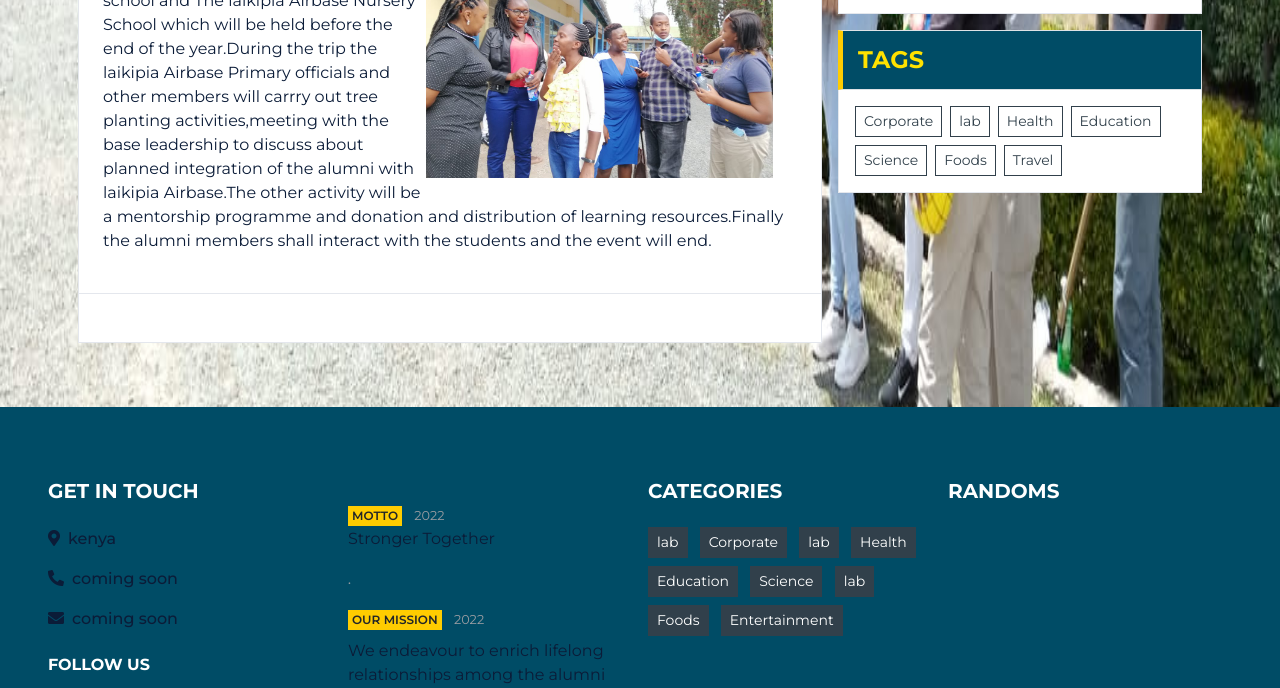
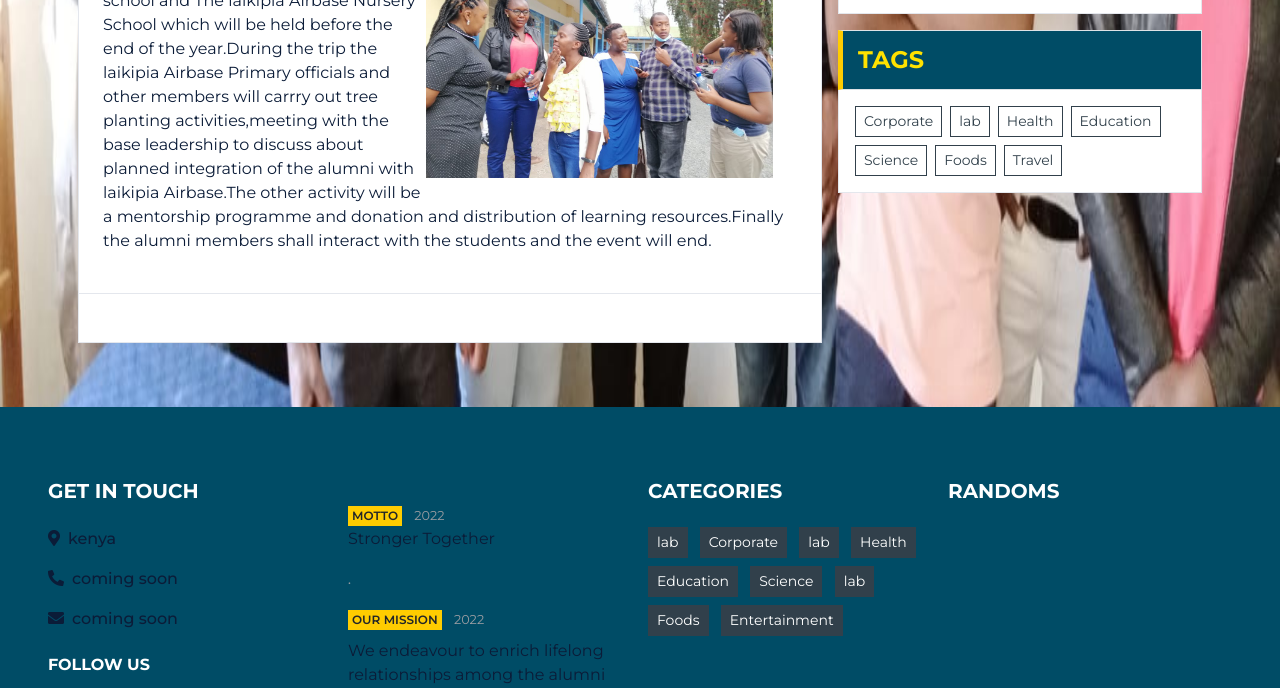
Before and after one commit to itsmeyomie/alumni, a plain HTML site: page single.html in a window 1280 px wide. Shown: the part 1021-1709 px from the top of the page. Drawn offline with nearby package versions, Linux system fonts and the light colour scheme.

Commit message:
Update single.html
changed the background pic

```diff
--- a/single.html
+++ b/single.html
@@ -582,7 +582,7 @@
     <!-- Template Javascript -->
     <style>
         body {
-            background-image: url('/img/lab/IMG-20211112-WA0048.jpg');
+            background-image: url('/img/lab/IMG-20211112-WA0010.jpg');
             background-repeat: no-repeat;
             background-size: 100% 80%;
         }
```
